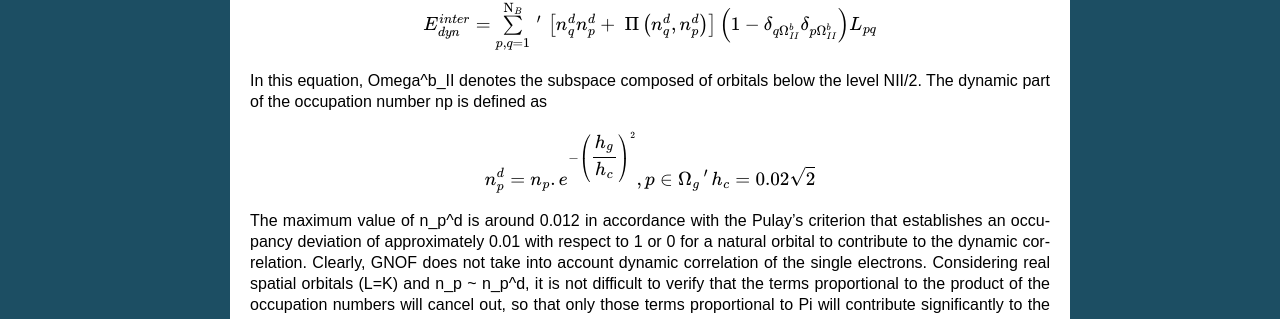
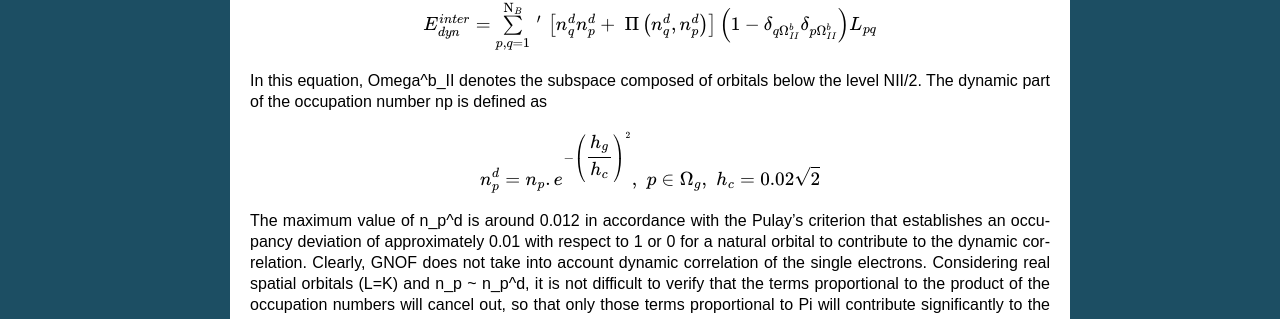
Before and after one commit to DoNOF/DoNOF-Documentation, a Sphinx documentation site: the page built from docs/PNOF57.rst, in a window 1280 px wide and 900 px high, scrolled down 3709 px. Shown: the part 456-775 px from the top of the window. Built offline with Sphinx 7.4.7, drawn with Linux system fonts in a browser that asks for light colours.

```diff
--- a/docs/PNOF57.rst
+++ b/docs/PNOF57.rst
@@ -197,6 +197,6 @@ In this equation, Omega^b_II denotes the subspace composed of orbitals below the
 
 .. math::
 
-   n_p^d = n_p . e^{-\left( \dfrac{h_g}{h_c} \right)^{2}}, p\in\Omega_g \,'\, h_c = 0.02 \sqrt{2}
+   n_p^d = n_p . e^{-\left( \dfrac{h_g}{h_c} \right)^{2}}, \,\, p\in\Omega_g, \,\, h_c = 0.02 \sqrt{2}
 
 The maximum value of n_p^d is around 0.012 in accordance with the Pulay’s criterion that establishes an occupancy deviation of approximately 0.01 with respect to 1 or 0 for a natural orbital to contribute to the dynamic correlation. Clearly, GNOF does not take into account dynamic correlation of the single electrons. Considering real spatial orbitals (L=K) and n_p ~ n_p^d, it is not difficult to verify that the terms proportional to the product of the occupation numbers will cancel out, so that only those terms proportional to \Pi will contribute significantly to the energy.
```
